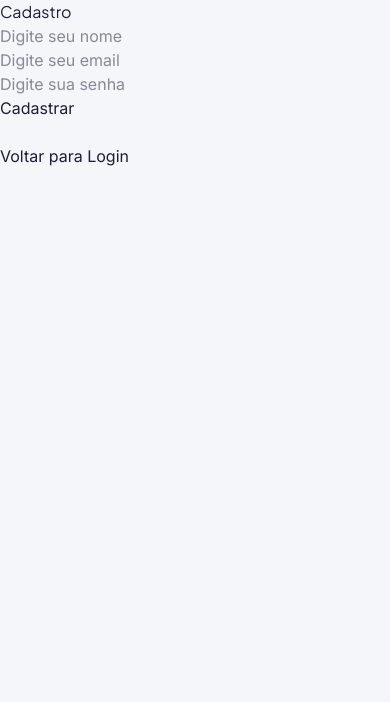
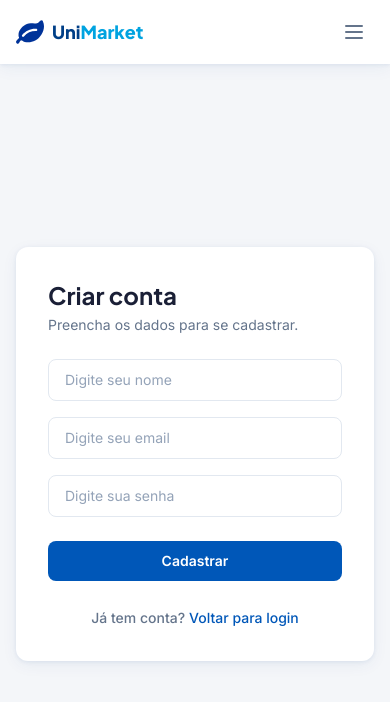
Before and after one commit to PedroHenriPinheiro/Vortex, a React (Vite) app in the folder frontend/: page /register in a window 390 px wide. Shown: the top 702 px of the page. Built offline with nearby package versions, Linux system fonts and the light colour scheme; no server answers.

Commit message:
(feature) Login and Register Style with responsivite

```diff
--- a/frontend/src/pages/Login/index.tsx
+++ b/frontend/src/pages/Login/index.tsx
@@ -1,6 +1,7 @@
 import {useState, useEffect} from "react";
 import { useNavigate } from "react-router-dom";
 import { useAuth } from "../../hooks/UseAuth";
+import Navbar from "../../components/navbar";
 
 export default function Login () {
     const navigate = useNavigate();
@@ -39,54 +40,75 @@ export default function Login () {
         }
     }
 
-    return(
-        <main>
-            <h1>Login</h1>
+    return (
+        <>
+            <Navbar />
 
-            <form onSubmit={handleLogin}>
+                <main className="min-h-[calc(100vh-64px)] flex items-center justify-center px-4 py-12 bg-surface">
+
+                    <div className="w-full max-w-sm bg-card-bg rounded-card shadow-card p-8">
+
+                        <h1 className="font-display text-2xl font-bold text-text-primary mb-1">
+                            Entrar
+                        </h1>
+
+                        <p className="text-sm text-text-secondary mb-6">
+                            Acesse sua conta para continuar.
+                        </p>
+
+                        <form onSubmit={handleLogin} className="flex flex-col gap-4">
 
                             <input
                                 type="email"
                                 placeholder="Digite seu email"
                                 value={email}
-                    onChange={(event) => {setEmail(event.target.value)}}
+                                onChange={(event) => setEmail(event.target.value)}
                                 required
+                                className="w-full rounded-btn border border-slate-200 px-4 py-2.5 text-sm text-text-primary placeholder:text-text-muted focus:outline-none focus:ring-2 focus:ring-brand-royal focus:border-transparent transition"
                             />
-
-                <br />
 
                             <input
                                 type="password"
-                    placeholder="Digite seu senha"
+                                placeholder="Digite sua senha"
                                 value={password}
-                    onChange={(event) => {setPassword(event.target.value)}}
+                                onChange={(event) => setPassword(event.target.value)}
                                 required
+                                className="w-full rounded-btn border border-slate-200 px-4 py-2.5 text-sm text-text-primary placeholder:text-text-muted focus:outline-none focus:ring-2 focus:ring-brand-royal focus:border-transparent transition"
                             />
-
-                <br />
 
                             <button
                                 type="submit"
                                 disabled={loading}
+                                className="w-full rounded-btn bg-brand-royal text-white text-sm font-semibold py-2.5 mt-2 hover:bg-brand-navy transition-colors disabled:opacity-60 disabled:cursor-not-allowed"
                             >
-                    {loading
-                        ? "Entrando..."
-                        : "Entrar"
-                    }
+                                {loading ? "Entrando..." : "Entrar"}
                             </button>
 
                         </form>
 
-            <br />
+                        <div className="w-full text-center mt-6">
+
+                            <span className="font-medium text-sm text-text-secondary">
+                                Não tem conta?
+                            </span>
 
                             <button
-                onClick={() => {
-                    navigate("/register")
-                }}
+                                onClick={() => navigate("/register")}
+                                className="text-sm text-brand-royal hover:text-brand-navy transition-colors ml-1"
                             >
-                Criar Conta
+
+                                <span className="font-medium">
+                                    Criar conta
+                                </span>
+
                             </button>
 
+                        </div>
+
+                    </div>
+
                 </main>
-    )
+
+        </>
+    );
 }
--- a/frontend/src/pages/Register/index.tsx
+++ b/frontend/src/pages/Register/index.tsx
@@ -1,6 +1,7 @@
 import { useState } from "react";
 import {useNavigate} from "react-router-dom"
 import {register} from "../../services/UserService"
+import Navbar from "../../components/navbar";
 
 export default function Register () {
     const navigate = useNavigate();
@@ -40,60 +41,83 @@ export default function Register () {
     }
 
     return (
-        <main>
+        <>
+            <Navbar />
 
-            <h1>Cadastro</h1>
+                <main className="min-h-[calc(100vh-64px)] flex items-center justify-center px-4 py-12 bg-surface">
 
-            <form onSubmit={handleRegister}>
+                    <div className="w-full max-w-sm bg-card-bg rounded-card shadow-card p-8">
+
+                        <h1 className="font-display text-2xl font-bold text-text-primary mb-1">
+                            Criar conta
+                        </h1>
+
+                        <p className="text-sm text-text-secondary mb-6">
+                            Preencha os dados para se cadastrar.
+                        </p>
+
+                        <form onSubmit={handleRegister} className="flex flex-col gap-4">
+
                             <input
                                 type="text"
                                 placeholder="Digite seu nome"
                                 value={name}
-                    onChange={(event) => {setName(event.target.value)}}
+                                onChange={(event) => setName(event.target.value)}
                                 required
+                                className="w-full rounded-btn border border-slate-200 px-4 py-2.5 text-sm text-text-primary placeholder:text-text-muted focus:outline-none focus:ring-2 focus:ring-brand-royal focus:border-transparent transition"
                             />
-
-                <br />
 
                             <input
                                 type="email"
                                 placeholder="Digite seu email"
                                 value={email}
-                    onChange={(event) => {setEmail(event.target.value)}}
+                                onChange={(event) => setEmail(event.target.value)}
                                 required
+                                className="w-full rounded-btn border border-slate-200 px-4 py-2.5 text-sm text-text-primary placeholder:text-text-muted focus:outline-none focus:ring-2 focus:ring-brand-royal focus:border-transparent transition"
                             />
-
-                <br />
 
                             <input
                                 type="password"
                                 placeholder="Digite sua senha"
                                 value={password}
-                    onChange={(event) => {setPassword(event.target.value)}}
+                                onChange={(event) => setPassword(event.target.value)}
                                 required
+                                className="w-full rounded-btn border border-slate-200 px-4 py-2.5 text-sm text-text-primary placeholder:text-text-muted focus:outline-none focus:ring-2 focus:ring-brand-royal focus:border-transparent transition"
                             />
-
-                <br />
 
                             <button
                                 type="submit"
                                 disabled={loading}
+                                className="w-full rounded-btn bg-brand-royal text-white text-sm font-semibold py-2.5 mt-2 hover:bg-brand-navy transition-colors disabled:opacity-60 disabled:cursor-not-allowed"
                             >
-                    {loading
-                        ? "Cadastrando..."
-                        : "Cadastrar"
-                    }
+                                {loading ? "Cadastrando..." : "Cadastrar"}
                             </button>
+
                         </form>
 
-            <br />
+                        <div className="w-full text-center mt-6">
+
+                            <span className="font-medium text-sm text-text-secondary">
+                                Já tem conta?
+                            </span>
 
                             <button
-                onClick={() => {navigate("/login")}}
+                                onClick={() => navigate("/login")}
+                                className="text-sm text-brand-royal hover:text-brand-navy transition-colors ml-1"
                             >
-                Voltar para Login
+
+                                <span className="font-medium">
+                                    Voltar para login
+                                </span>
+
                             </button>
 
+                        </div>
+
+                    </div>
+
                 </main>
-    )
+
+        </>
+    );
 }
```
Lines whose indentation alone changed are shown as unchanged.
